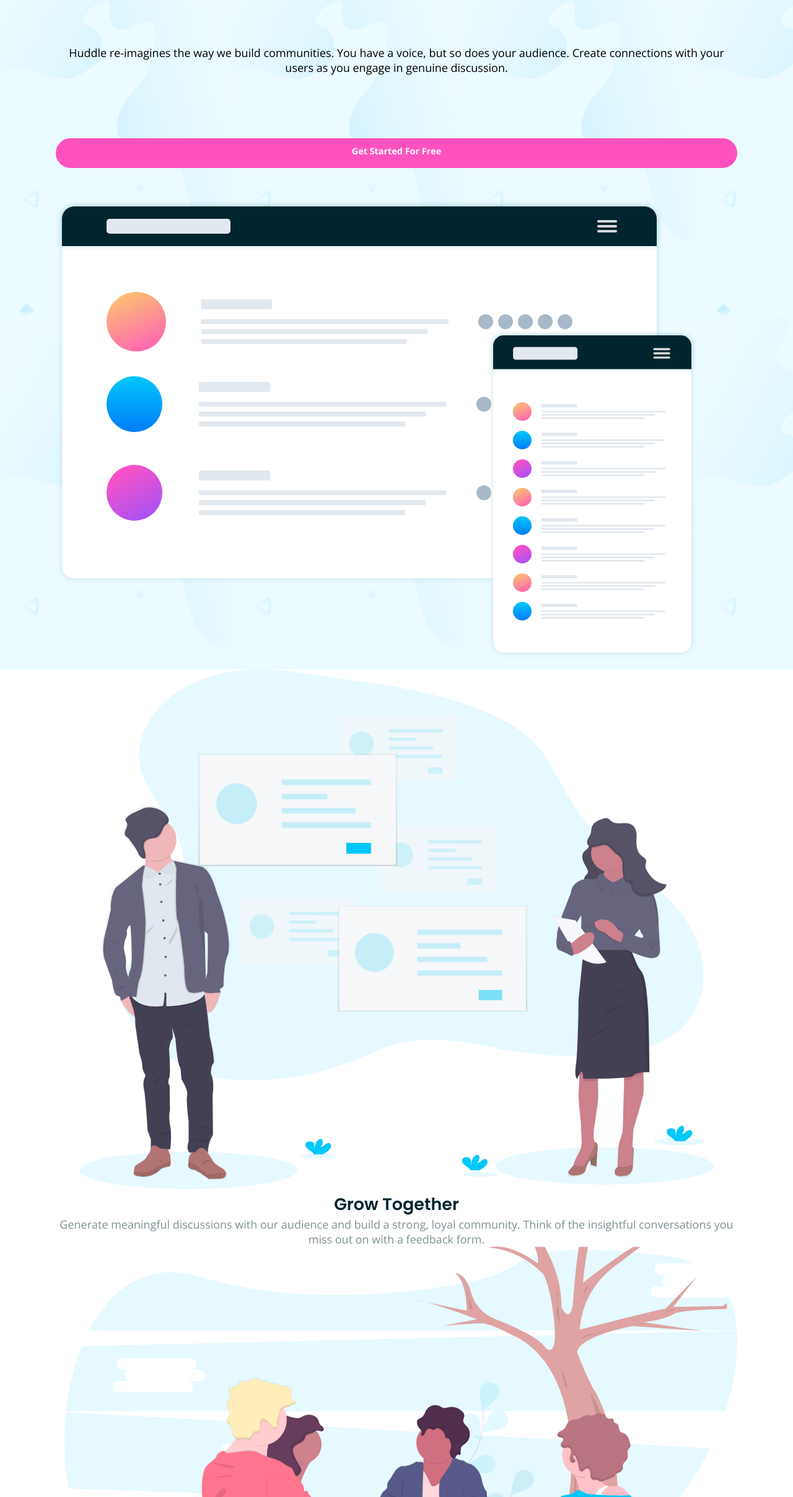
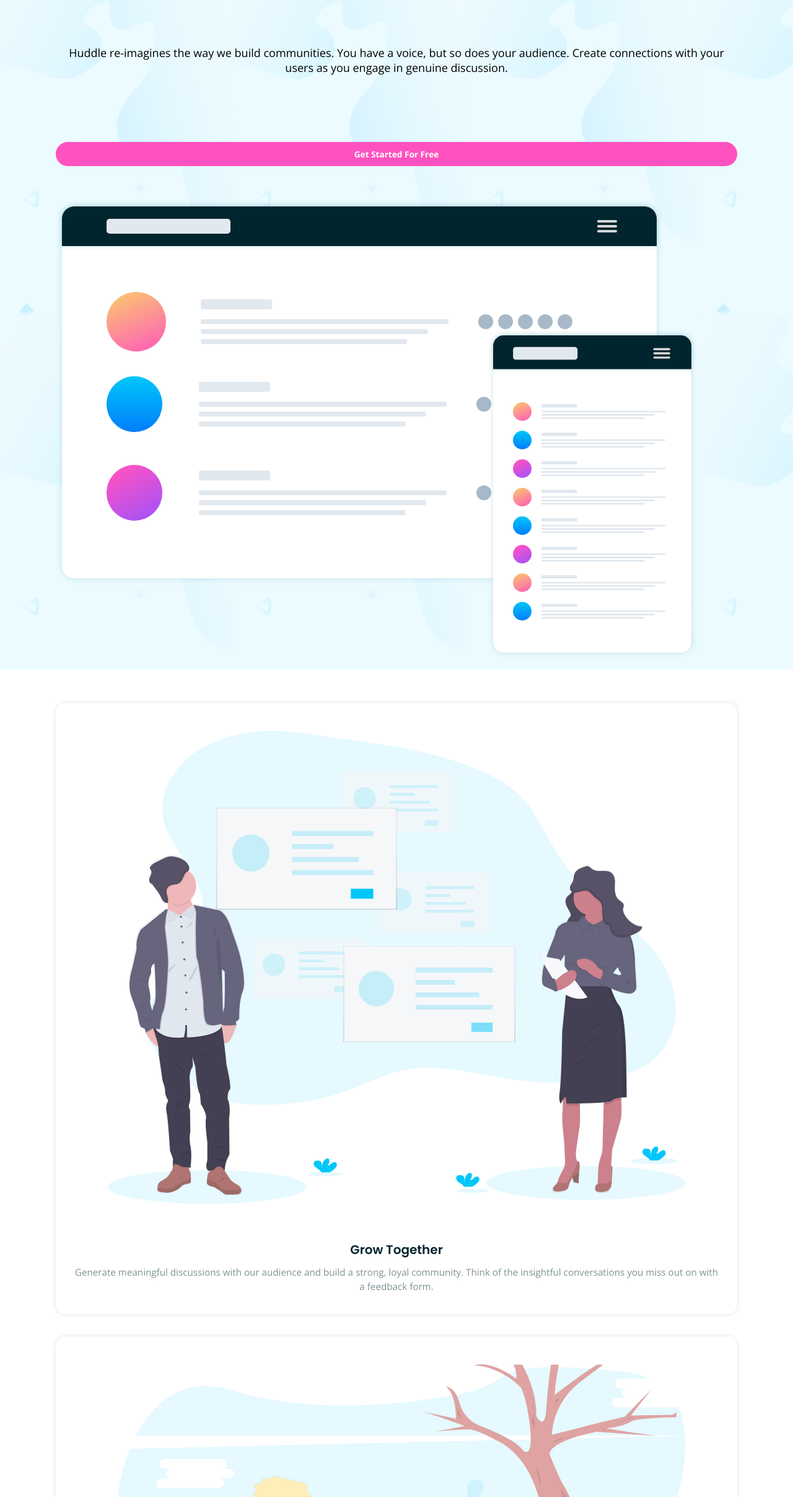
Before and after one commit to AhmadHamido/huddle-landing-page-with-alternating-feature-blocks, a website: page index.html in a window 1280 px wide. Shown: the part 145-2560 px from the top of the page at 62% size. Drawn offline with nearby package versions, Linux system fonts and the light colour scheme.

Commit message:
In the main content section, I used as less grid as possible

```diff
--- a/index.html
+++ b/index.html
@@ -62,7 +62,7 @@
           />
 
           <div class="section-text">
-            <h2 class="ection-title">Flowing Converstations</h2>
+            <h2 class="section-title">Flowing Converstations</h2>
             <p class="section-paragraph">
               You wouldn't paginate a conversation in real life, so why do it
               online? Our threads have just-in-time loading for a more natural
@@ -89,7 +89,7 @@
 
         <section class="section-4">
           <div class="section-bottom">
-            <h2 class="sectio-bottom-title">Ready To Build Your Community?</h2>
+            <h2 class="section-bottom-title">Ready To Build Your Community?</h2>
             <a class="btn section-btn" href="#">Get Started For Free</a>
           </div>
         </section>
--- a/style.css
+++ b/style.css
@@ -37,6 +37,10 @@
   grid-row: 2;
 }
 
+h2 {
+  font-size: 1.25rem;
+}
+
 footer p {
   font-size: 0.85rem;
 }
@@ -61,6 +65,29 @@
   grid-column: 1/ -1;
 }
 
+.section-title {
+  margin-bottom: 0.5em;
+}
+
+.section-bottom-title {
+  font-size: 1.125rem;
+  margin-bottom: 1.25em;
+}
+
+.section-paragraph {
+  margin-bottom: 1em;
+  padding: 0 0.7em;
+  font-size: 0.95rem;
+  line-height: 1.5;
+  opacity: 50%;
+}
+
+.section-image {
+  padding: 1.5em 0.7em;
+  margin-bottom: 1.5em;
+  width: 90%;
+}
+
 /* logo */
 .header-logo {
   width: 70%;
@@ -79,7 +106,9 @@
 .section-btn,
 .title-btn {
   background: hsl(322, 100%, 66%);
-  font-size: 0.9rem;
+  font-size: 0.85rem;
+  padding: 0.75em 2em;
+  align-self: center;
 }
 
 .header-btn {
@@ -94,7 +123,6 @@
 }
 
 .title-btn {
-  padding: 0.75em 4em;
   margin-bottom: 3.6em;
   grid-column: 1 / -1;
   grid-row: 4;
@@ -104,10 +132,6 @@
 .title-btn,
 .section-btn {
   font-weight: 700;
-}
-
-.section-paragraph {
-  opacity: 50%;
 }
 
 .btn,
@@ -157,6 +181,37 @@
   grid-template: 70px 130px 150px 100px 1fr / 1fr 1fr;
 }
 
+.container-main {
+  margin-top: 2em;
+  display: grid;
+  grid-template-rows: repeat(2, auto) 600px 100px;
+}
+
+.section,
+.section-4 {
+  box-shadow: 0 0 7px hsl(0, 4%, 89%);
+  border-radius: 15px;
+  background: #fff;
+}
+
+.section {
+  margin-top: 1em;
+  margin-bottom: 1em;
+  padding: 1em;
+  align-self: start;
+}
+
+.section-3 {
+  margin-bottom: 3em;
+}
+
+.section-4 {
+  margin-top: 4em;
+  padding: 2em 0;
+  grid-row: ;
+  align-self: center;
+}
+
 /* ==============
 Media Query
 ============= */
```
